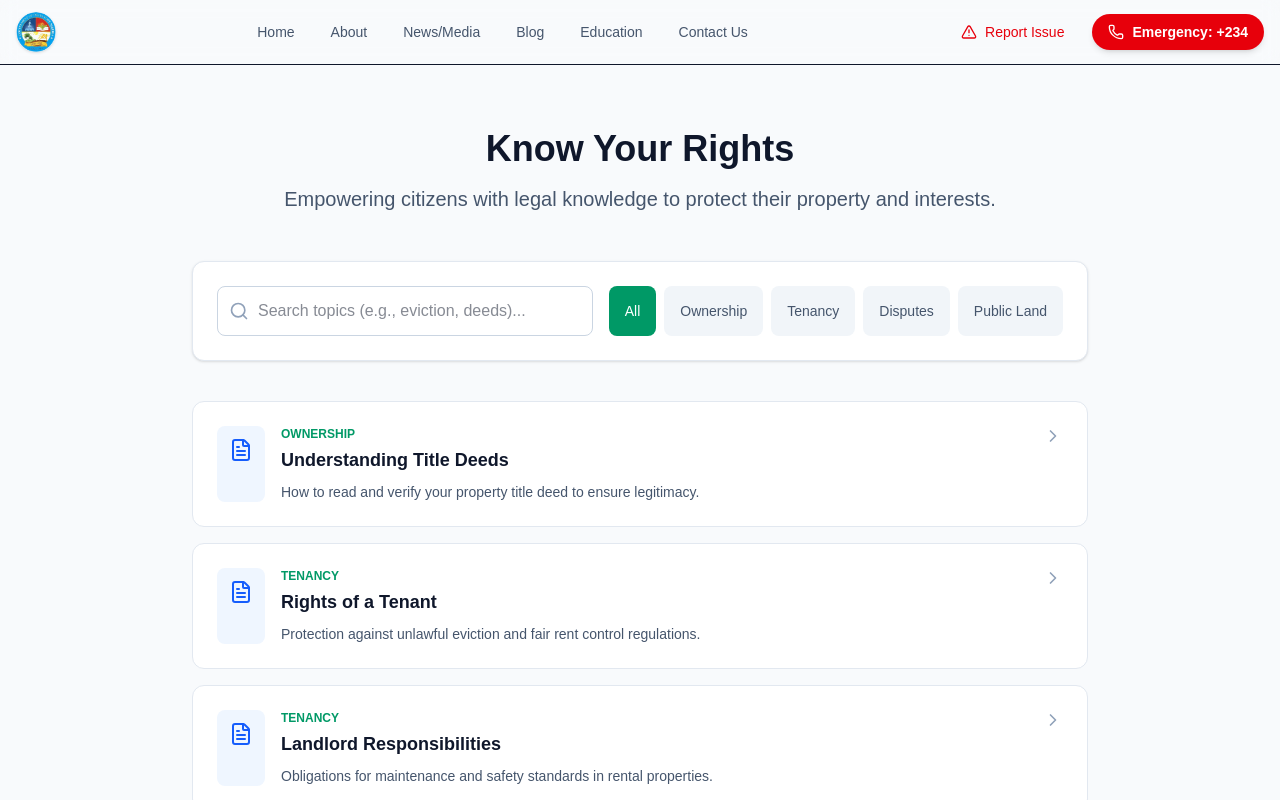
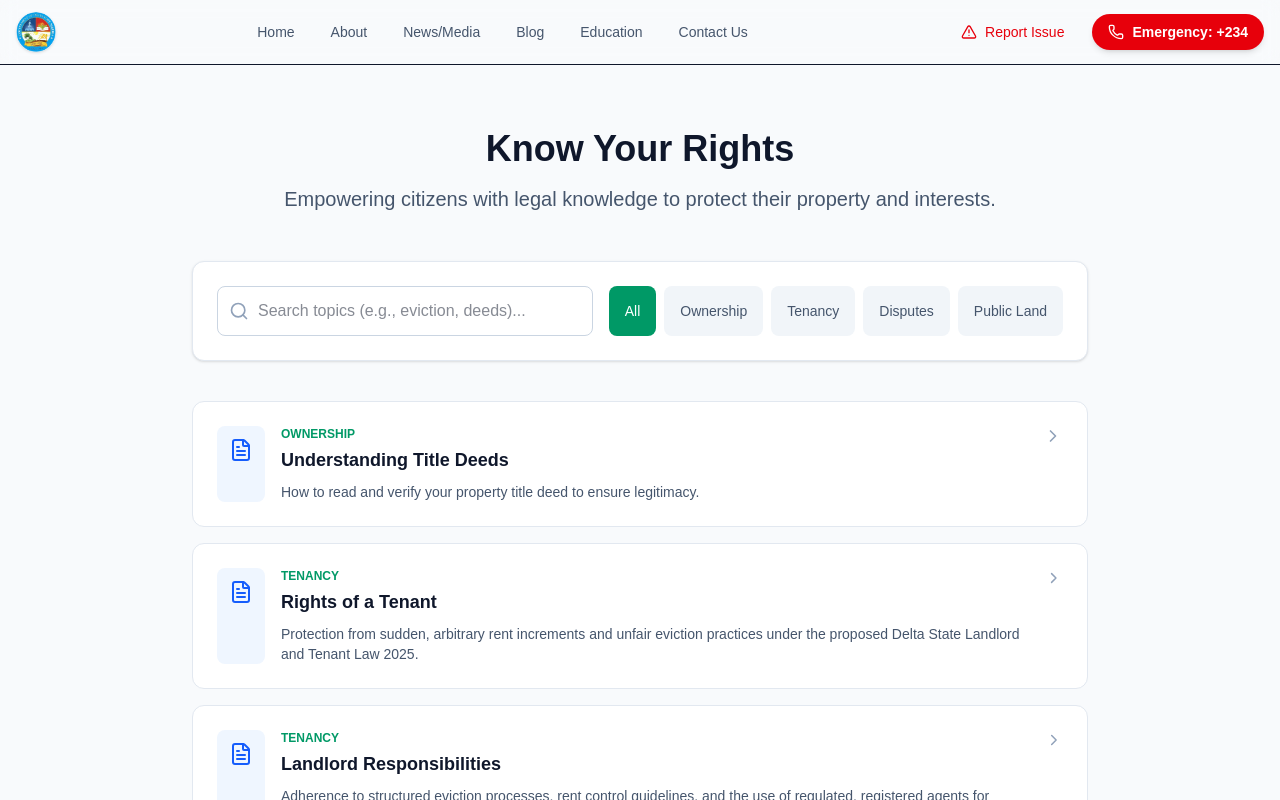
Before and after one commit to cloudpilothq/pppa, a Next.js app: page /rights in a window 1280 px wide. Shown: the top 800 px of the page. Built offline with nearby package versions, Linux system fonts and the light colour scheme.

Commit message:
Update tenancy rights info based on proposed 2025 Delta State law

```diff
--- a/src/app/rights/page.tsx
+++ b/src/app/rights/page.tsx
@@ -12,12 +12,12 @@ const rightsData = [
   {
     category: "Tenancy",
     title: "Rights of a Tenant",
-    desc: "Protection against unlawful eviction and fair rent control regulations.",
+    desc: "Protection from sudden, arbitrary rent increments and unfair eviction practices under the proposed Delta State Landlord and Tenant Law 2025.",
   },
   {
     category: "Tenancy",
     title: "Landlord Responsibilities",
-    desc: "Obligations for maintenance and safety standards in rental properties.",
+    desc: "Adherence to structured eviction processes, rent control guidelines, and the use of regulated, registered agents for transparent transactions.",
   },
   {
     category: "Disputes",
```
